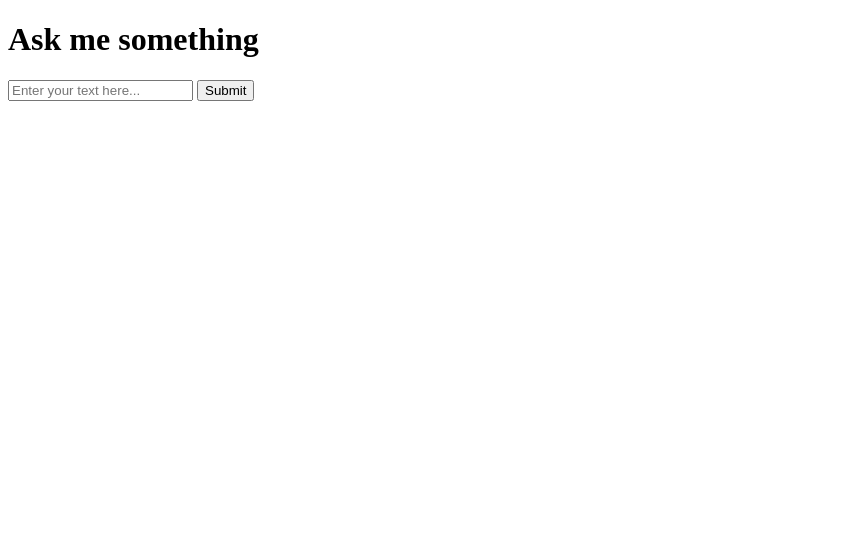
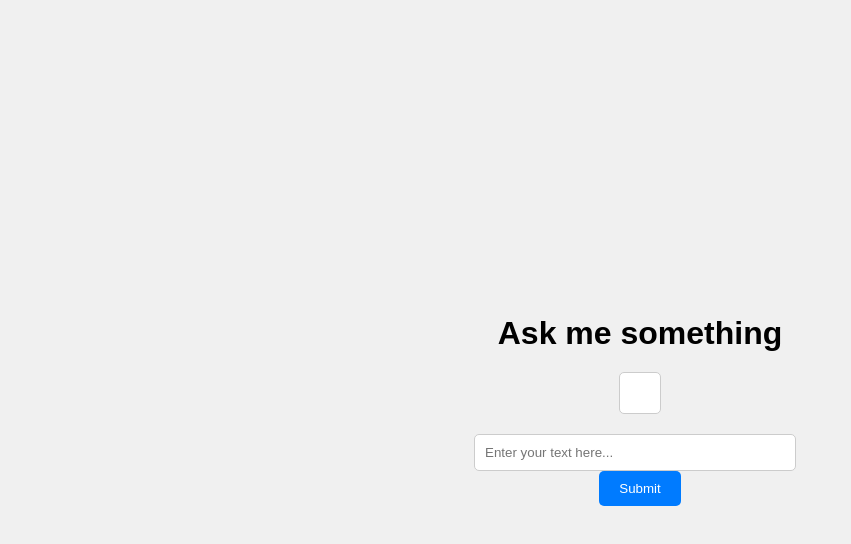
Before and after one commit to vlachvojta/openai_demo_node_js, a website: page public/index.html in a window 1280 px wide. Shown: the whole page, without its empty margins (0-851 px from the left). Drawn offline with Linux system fonts and the light colour scheme.

Commit message:
add plain CSS styling

```diff
--- a/public/index.html
+++ b/public/index.html
@@ -3,13 +3,54 @@
 <head>
     <meta charset="UTF-8">
     <title>openai-chatbot</title>
+    <!-- <script src="https://cdn.tailwindcss.com"></script> -->
+    <style>
+        body {
+            font-family: Arial, sans-serif;
+            margin: 0;
+            padding: 0;
+            display: flex;
+            flex-direction: column;
+            align-items: center;
+            justify-content: center;
+            height: 100vh;
+            background-color: #f0f0f0;
+        }
+        h1 {
+            margin-bottom: 20px;
+        }
+        #responseContainer {
+            margin-bottom: 20px;
+            padding: 20px;
+            border: 1px solid #ccc;
+            border-radius: 5px;
+            background-color: #fff;
+            overflow-y: auto;
+            max-height: 300px;
+        }
+        #textInput {
+            padding: 10px;
+            border: 1px solid #ccc;
+            border-radius: 5px;
+            width: 300px;
+            margin-right: 10px;
+        }
+
+        #btnSubmit {
+            padding: 10px 20px;
+            border: none;
+            border-radius: 5px;
+            background-color: #007bff;
+            color: #fff;
+            cursor: pointer;
+        }
+    </style>
 </head>
 <body>
     <h1>Ask me something</h1>
+    <div id="responseContainer" style="max-width: 700px;"></div>
     <input type="text" id="textInput" placeholder="Enter your text here...">
-    <button onclick="sendInput()">Submit</button>
-    <!-- Add max width to responseContainer -->
-    <div id="responseContainer" style="max-width: 700px;"></div>
+    <button id="btnSubmit" onclick="sendInput()">Submit</button>
 
     <script src="send_input.js"></script>
 </body>
--- a/public/send_input.js
+++ b/public/send_input.js
@@ -27,3 +27,11 @@ async function sendInput() {
         document.getElementById('responseContainer').innerText += 'Failed to get a response from Node server, is it running?.';
     }
 }
+
+var input = document.getElementById("textInput");
+input.addEventListener("keypress", function(event) {
+  if (event.key === "Enter") {
+    event.preventDefault();
+    document.getElementById("btnSubmit").click();
+  }
+});
```
